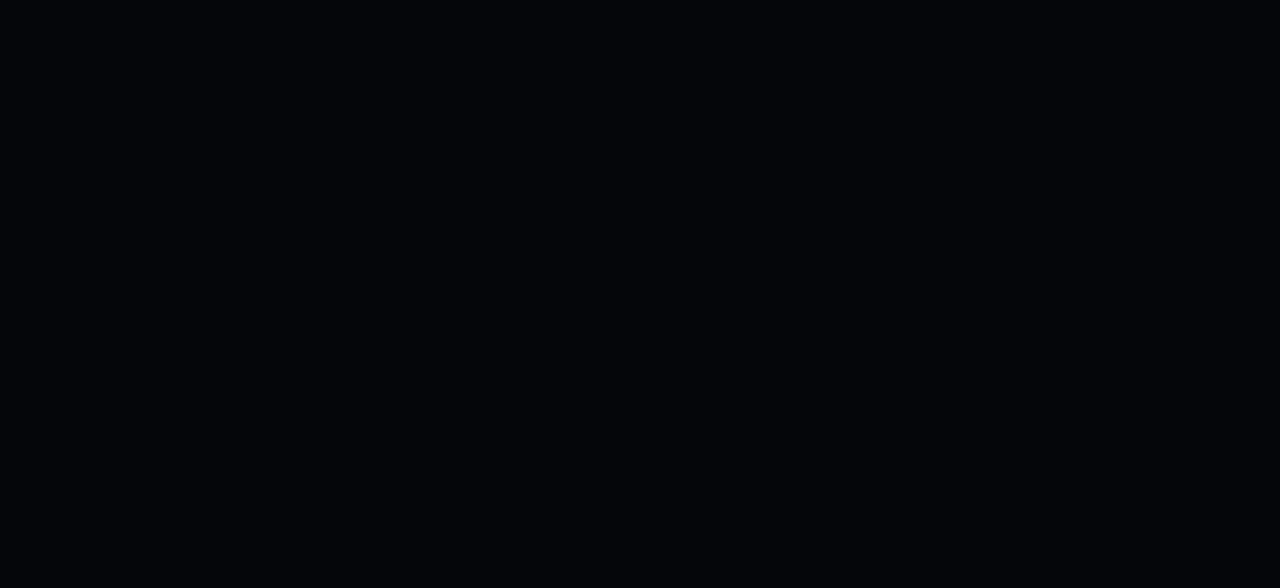
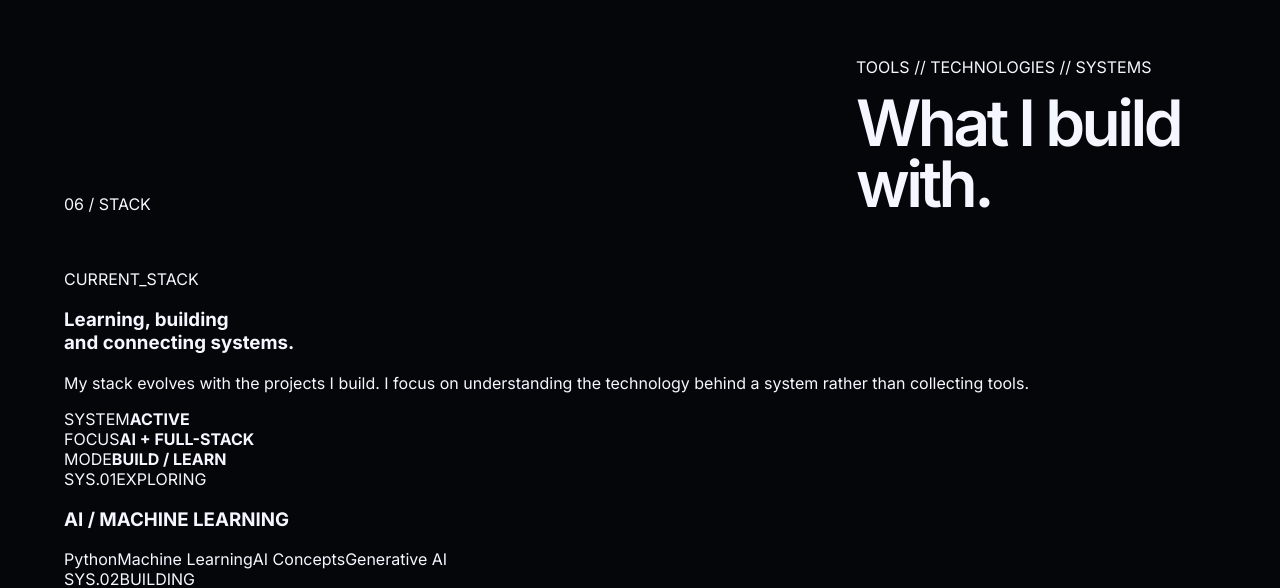
Before and after one commit to gajit9147-dev/Ajeet-Portfolio, a React (Vite) app in the folder client/: page / in a window 1280 px wide. Shown: the part 6178-6766 px from the top of the page. Before the commit the page ends 6089 px from the top, so only its background shows below. Built offline with nearby package versions, Linux system fonts and the light colour scheme; a web font is replaced by a local one.

Commit message:
Include Skills section in App

```diff
--- a/client/src/App.jsx
+++ b/client/src/App.jsx
@@ -4,6 +4,7 @@
 import Projects from "./sections/Projects/Projects";
 import Workflow from "./sections/Workflow/Workflow";
 import AILab from "./sections/AILab/AILab";
+import Skills from "./sections/Skills/Skills";
 
 function App() {
   return (
@@ -22,6 +23,7 @@
         <Projects />
         <Workflow />
         <AILab />
+        <Skills />
       </main>
     </div>
   );
```
